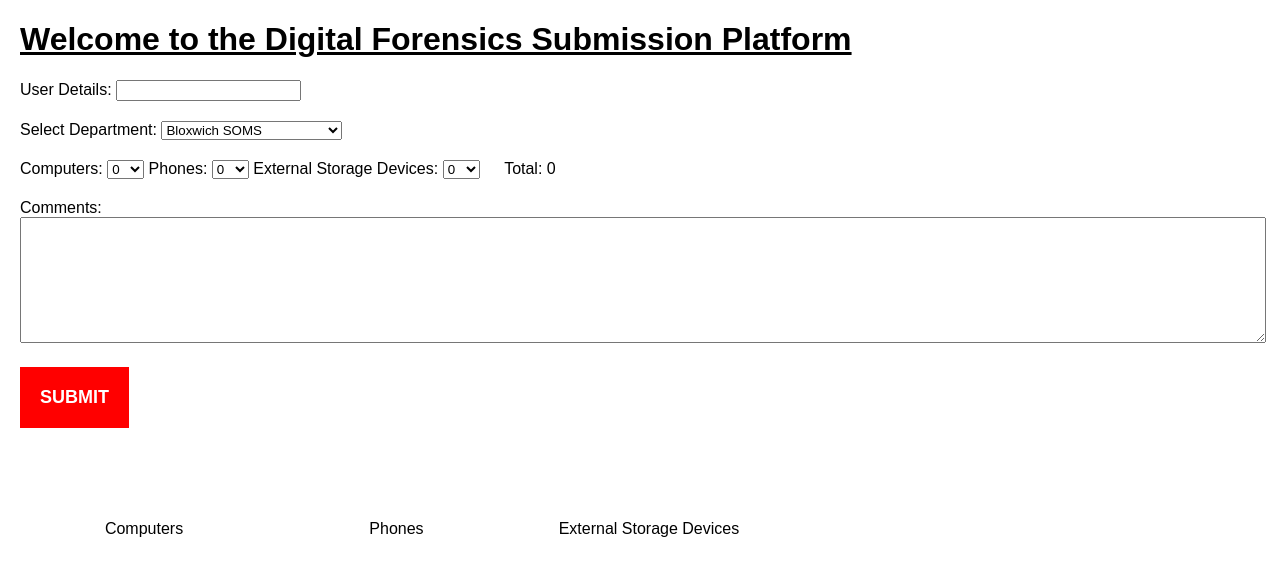
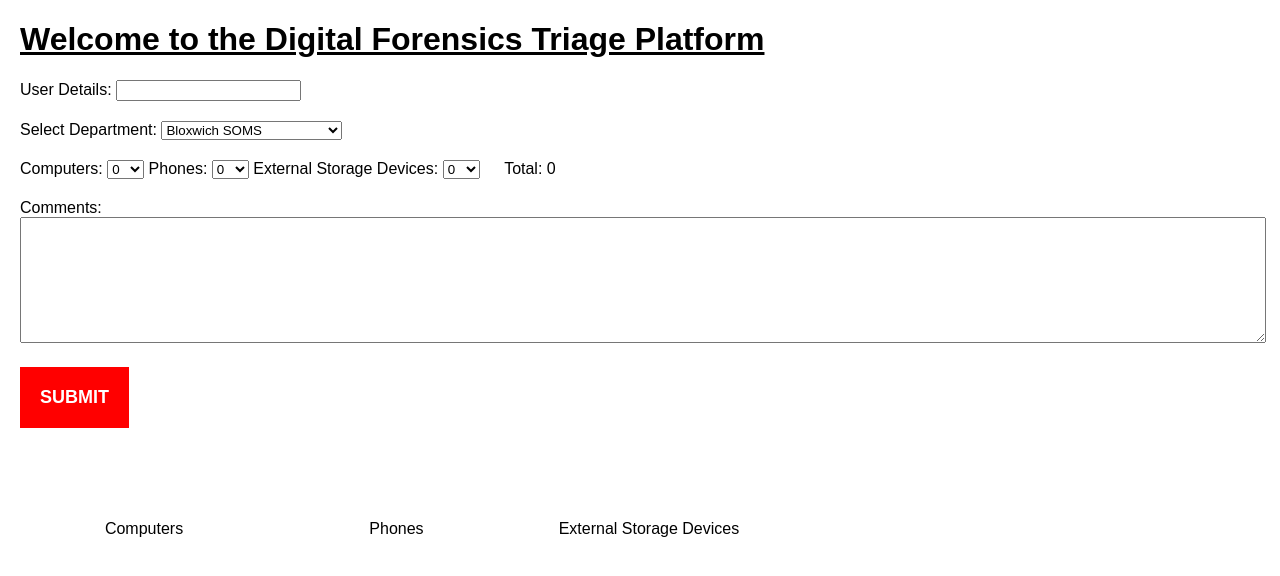
Before and after one commit to Whit3Sh33p/Digital-Forensics-Submission-Platform, a plain HTML site: page index.html in a window 1280 px wide. Drawn offline with Linux system fonts and the light colour scheme.

Commit message:
Update index.html

```diff
--- a/index.html
+++ b/index.html
@@ -1,7 +1,7 @@
 <!DOCTYPE html>
 <html>
 <head>
-    <title>Digital Forensics Submission Platform</title>
+    <title>Digital Forensics Triage Platform</title>
     <style>
         body {
             font-family: Arial, sans-serif;
@@ -82,7 +82,7 @@
     </script>
 </head>
 <body>
-    <h1>Welcome to the Digital Forensics Submission Platform</h1>
+    <h1>Welcome to the Digital Forensics Triage Platform</h1>
 
     <div class="form-section">
         <label for="userDetails">User Details:</label>
```
